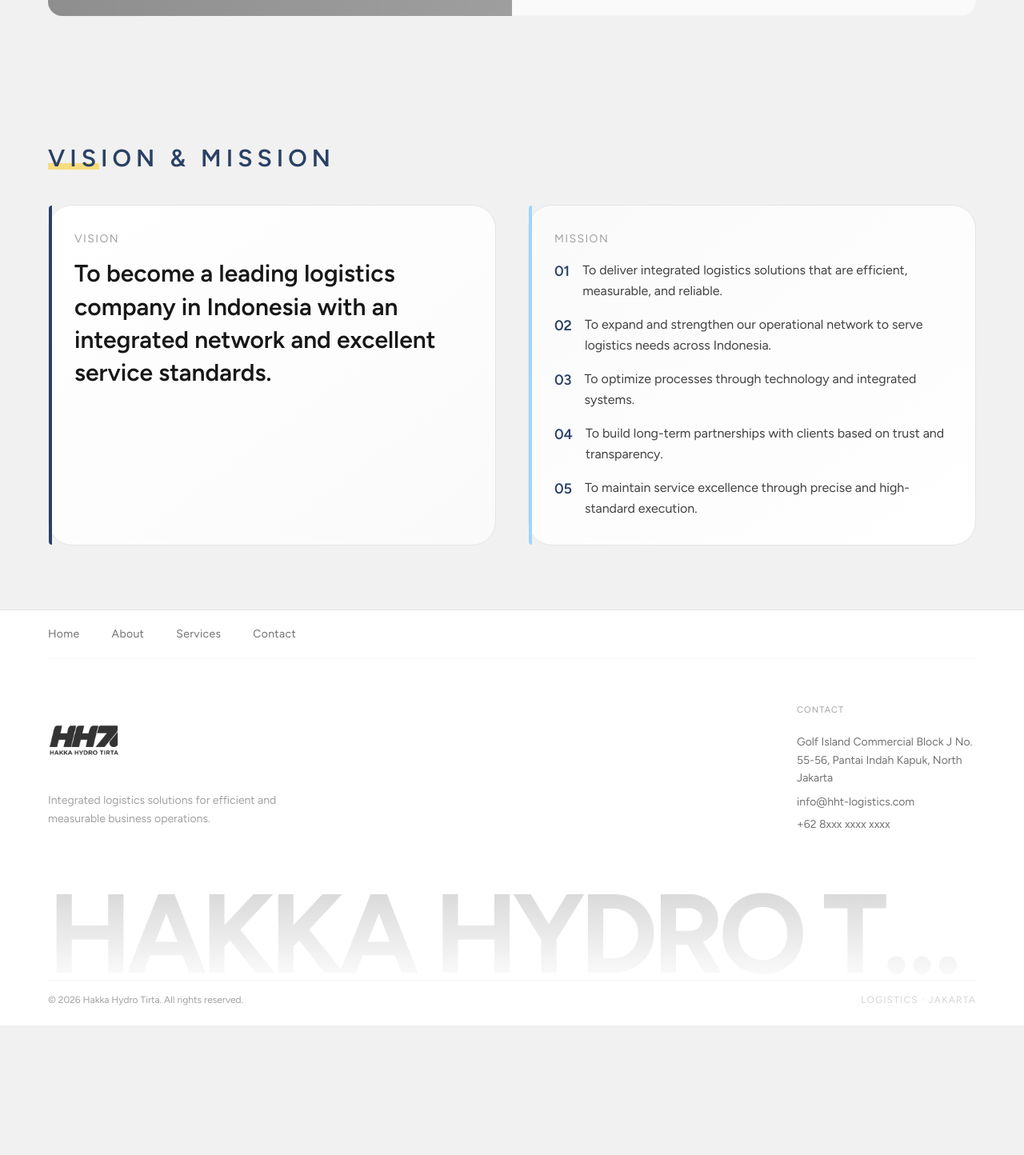
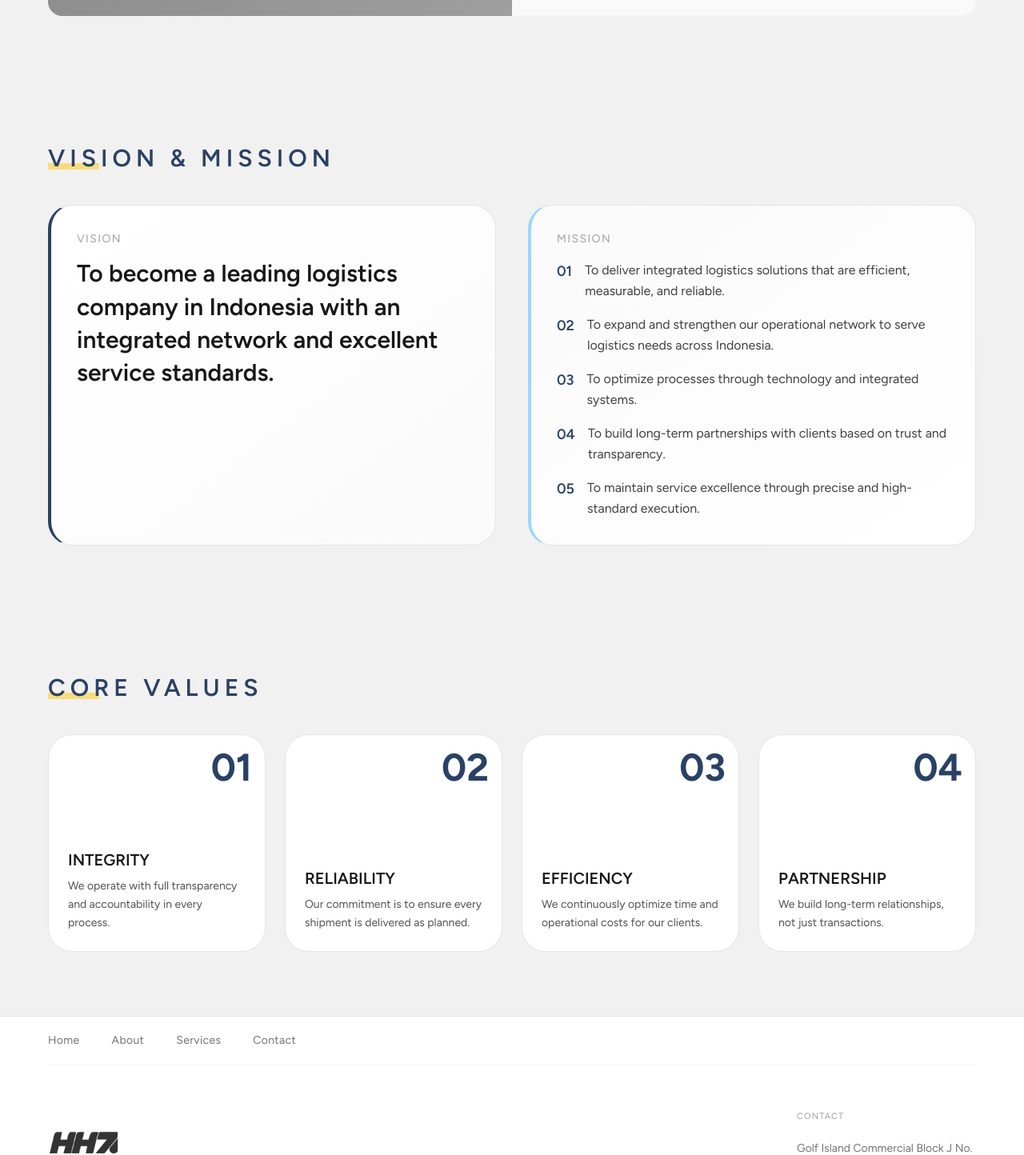
Before and after one commit to preettypeanuts/hakka-web, a Next.js app: page /en/about in a window 1280 px wide. Shown: the part 1410-2854 px from the top of the page at 80% size. Before the commit the page ends 2692 px from the top, so only its background shows below. Built offline with nearby package versions, Linux system fonts and the light colour scheme; grey boxes are pictures that could not be loaded.

Commit message:
feat: cove values

```diff
--- a/src/app/[locale]/about/page.tsx
+++ b/src/app/[locale]/about/page.tsx
@@ -1,5 +1,6 @@
 import { AboutUs } from "@/components/about-us";
 import { PageHero } from "@/components/page-hero";
+import { ValuesSection } from "@/components/value";
 import { VisionMissionSection } from "@/components/vision-mission";
 import { getTranslations } from "next-intl/server";
 
@@ -15,6 +16,7 @@
       />
       <AboutUs />
       <VisionMissionSection />
+      <ValuesSection />
     </>
   );
 }
--- /dev/null
+++ b/src/components/value.tsx
@@ -0,0 +1,59 @@
+import { useTranslations } from "next-intl";
+import { SectionTitle } from "./section-title";
+
+type ValueItem = {
+    title: string;
+    desc: string;
+};
+
+export const ValuesSection = () => {
+    const t = useTranslations("values");
+    const items = t.raw("items") as ValueItem[];
+
+    return (
+        <section className="margin spacing">
+
+            {/* Title */}
+            <div className="mb-10">
+                <SectionTitle>
+                    {t("title")}
+                </SectionTitle>
+            </div>
+
+            {/* Grid */}
+            <div className="grid md:grid-cols-4 gap-6">
+                {items.map((item, i) => (
+                    <div
+                        key={i}
+                        className={`
+                            group relative p-6 rounded-main border border-neutral-200 aspect-square
+                            bg-white hover:shadow-md transition-all duration-300 flex flex-col justify-between overflow-hidden
+                        `}
+                    >
+                        {/* Number (ghost style) */}
+                        <p className="
+                            text-5xl font-bold text-mainColor group-hover:text-white z-20
+                            absolute top-4 right-4 transition-all
+                        ">
+                            {String(i + 1).padStart(2, "0")}
+                        </p>
+
+                        {/* Content */}
+                        <div className="relative z-20 mt-auto ">
+                            <h3 className="text-xl font-semibold mb-2 text-neutral-900 uppercase group-hover:text-white duration-200">
+                                {item.title}
+                            </h3>
+
+                            <p className="text-sm text-neutral-600 leading-relaxed group-hover:text-white duration-200">
+                                {item.desc}
+                            </p>
+                        </div>
+
+                        {/* Accent line */}
+                        <div className="absolute bottom-0 left-0 w-full h-full bg-mainColor z-10 scale-x-0 group-hover:scale-x-100 origin-left transition-all duration-300 rounded-main" />
+                    </div>
+                ))}
+            </div>
+        </section>
+    );
+};
--- a/src/components/vision-mission.tsx
+++ b/src/components/vision-mission.tsx
@@ -21,7 +21,7 @@
                 {/* Vision */}
                 <div className="
                     relative p-8 rounded-main border border-neutral-200
-                    bg-linear-to-br from-white to-neutral-50
+                    bg-linear-to-br from-white to-neutral-50 border-l-4 border-l-mainColor
                     hover:shadow-md transition-all duration-300
                 ">
                     <p className="text-sm uppercase tracking-widest text-neutral-400 mb-3">
@@ -31,13 +31,11 @@
                     <h3 className="text-2xl md:text-3xl font-semibold text-neutral-900 leading-snug">
                         {t("vision")}
                     </h3>
-
-                    <div className="absolute top-0 left-0 w-1 h-full bg-mainColor rounded-l-main" />
                 </div>
 
                 {/* Mission */}
                 <div className="
-                    relative p-8 rounded-main border border-neutral-200
+                    relative p-8 rounded-main border border-neutral-200  border-l-4 border-l-secondaryColor
                     bg-linear-to-br from-neutral-50 to-white
                     hover:shadow-md transition-all duration-300
                 ">
@@ -61,8 +59,6 @@
                             </div>
                         ))}
                     </div>
-
-                    <div className="absolute top-0 left-0 w-1 h-full bg-secondaryColor rounded-l-main" />
                 </div>
 
             </div>
```
